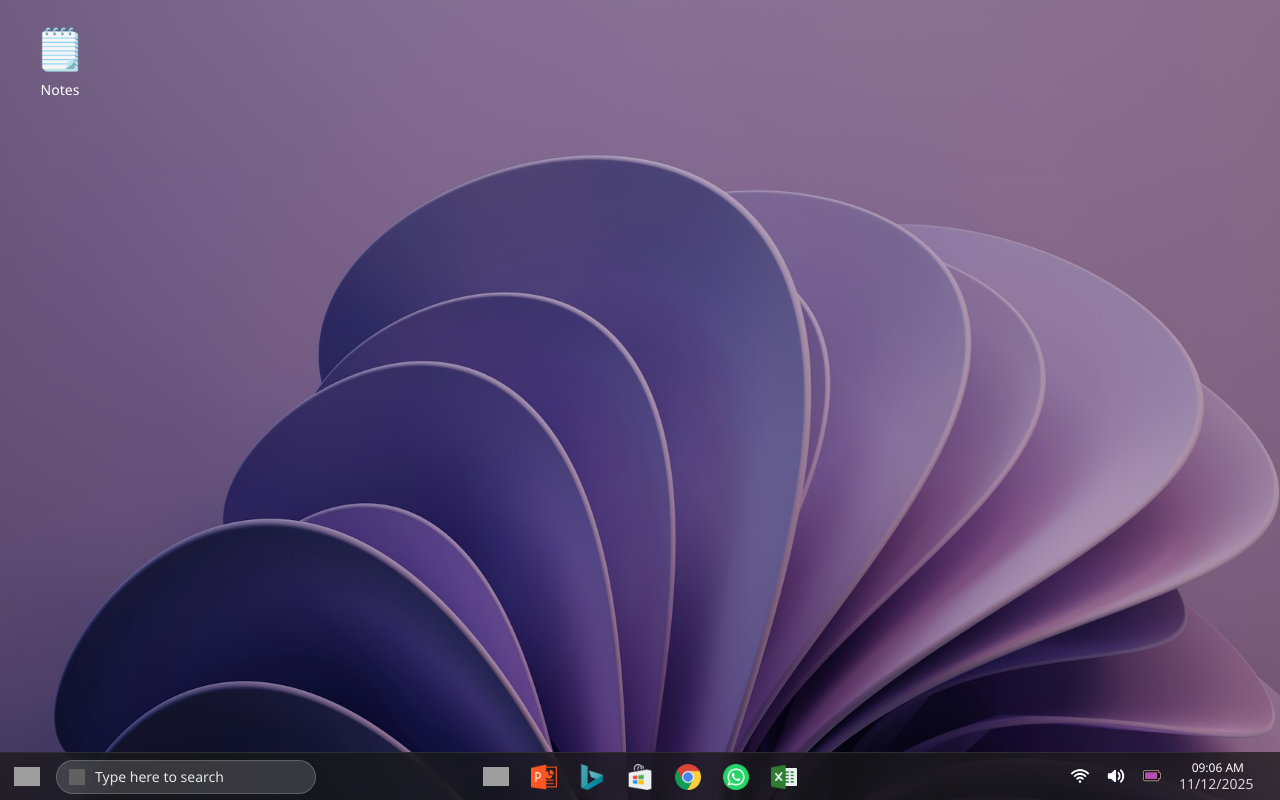
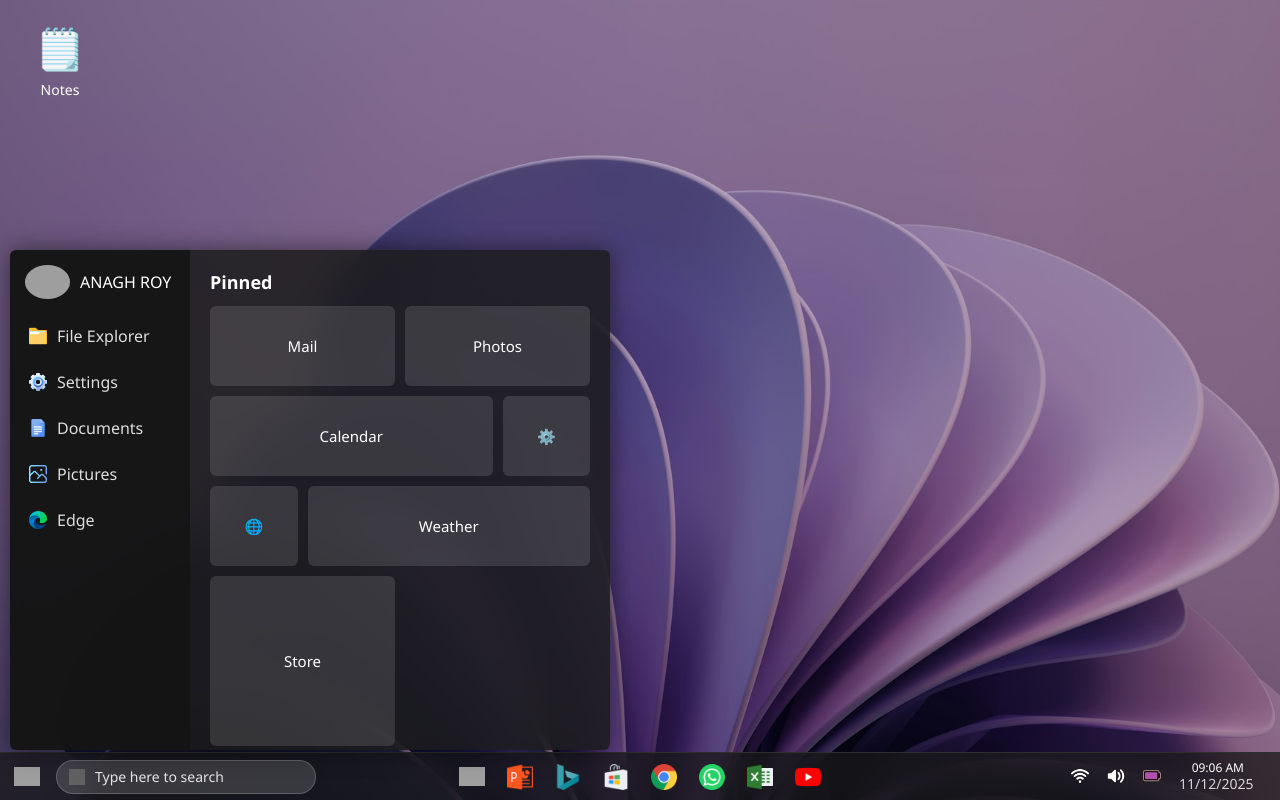
Before and after one commit to anaghroy/windows-operating-inferface, a plain HTML site: page index.html in a window 1280 px wide. Both pictures are taken after a click on the element 27 px from the left and 776 px from the top of the page. Drawn offline with Linux system fonts and the light colour scheme; grey boxes are pictures that could not be loaded.

Commit message:
Start-menu update

```diff
--- a/index.html
+++ b/index.html
@@ -64,7 +64,11 @@
         </div>
 
         <div class="taskbar-item">
-          <img src="./excel.png" />
+          <img src="./excel.png" alt="excel" />
+        </div>
+
+        <div class="taskbar-item">
+          <img src="./youtube.png" alt="youtube" />
         </div>
       </div>
 
@@ -77,6 +81,37 @@
       </div>
 
       <div class="task-icons" id="taskIcons"></div>
+    </div>
+    <!-- START MENU -->
+    <div id="start-menu" class="start-menu hidden">
+      <div class="start-left">
+        <div class="user">
+          <img src="https://i.imgur.com/4Z7cP1G.png" alt="" />
+          <span>ANAGH ROY</span>
+        </div>
+
+        <ul>
+          <li><img src="./folder.png" /> File Explorer</li>
+          <li><img src="./settings.png" /> Settings</li>
+          <li><img src="./documents.png" /> Documents</li>
+          <li><img src="./pictures.png" /> Pictures</li>
+          <li><img src="./microsoft edge.png" /> Edge</li>
+        </ul>
+      </div>
+
+      <div class="start-right">
+        <div class="menu-title">Pinned</div>
+
+        <div class="tiles">
+          <div class="tile medium">Mail</div>
+          <div class="tile medium">Photos</div>
+          <div class="tile wide">Calendar</div>
+          <div class="tile small">⚙️</div>
+          <div class="tile small">🌐</div>
+          <div class="tile wide">Weather</div>
+          <div class="tile large">Store</div>
+        </div>
+      </div>
     </div>
 
     <div id="contextMenu" class="context-menu" style="display: none">
--- a/script.js
+++ b/script.js
@@ -2,6 +2,8 @@ const desktop = document.getElementById("desktop");
 const contextMenu = document.getElementById("contextMenu");
 const icons = document.getElementById("icons");
 let folderCount = 1;
+const startBtn = document.querySelector(".start-btn");
+const startMenu = document.getElementById("start-menu");
 
 // Disable default right-click
 window.addEventListener("contextmenu", (e) => {
@@ -126,3 +128,16 @@ function updateTime() {
 
 setInterval(updateTime, 1000);
 updateTime();
+
+
+// Start-Menu
+startBtn.addEventListener("click", () => {
+  startMenu.classList.toggle("hidden");
+});
+
+// Close Start Menu on clicking outside
+document.addEventListener("click", (e) => {
+  if (!startMenu.contains(e.target) && !startBtn.contains(e.target)) {
+    startMenu.classList.add("hidden");
+  }
+});
--- a/style.scss
+++ b/style.scss
@@ -154,7 +154,128 @@ body {
     flex-direction: column;
     gap: 2px;
     cursor: pointer;
+  }
+}
+.start-menu {
+  width: 600px;
+  height: 500px;
+  position: fixed;
+  bottom: 50px;
+  left: 10px;
+  background: rgba(28, 28, 28, 0.85);
+  backdrop-filter: blur(20px);
+  border-radius: 6px;
+  display: flex;
+  overflow: hidden;
+  transform-origin: bottom left;
+  transition: 0.25s ease;
+  box-shadow: 0 0 25px rgba(0, 0, 0, 0.5);
+  z-index: 999999;
 
+  &.hidden {
+    transform: scale(0);
+    opacity: 0;
+    pointer-events: none;
+  }
+}
+
+.start-left {
+  width: 180px;
+  background: rgba(20, 20, 20, 0.85);
+  padding: 15px;
+  display: flex;
+  flex-direction: column;
+  gap: 20px;
+
+  .user {
+    display: flex;
+    align-items: center;
+    gap: 10px;
+    color: #fff;
+
+    img {
+      width: 45px;
+      border-radius: 50%;
+    }
+  }
+
+  ul {
+    list-style: none;
+    display: flex;
+    flex-direction: column;
+    gap: 12px;
+
+    li {
+      display: flex;
+      align-items: center;
+      gap: 10px;
+      color: #ddd;
+      cursor: pointer;
+      padding: 6px 4px;
+      border-radius: 4px;
+
+      img {
+        width: 18px;
+      }
+
+      &:hover {
+        background: rgba(255, 255, 255, 0.15);
+      }
+    }
+  }
+}
+
+.start-right {
+  flex: 1;
+  padding: 20px;
+  color: #fff;
+
+  .menu-title {
+    font-size: 18px;
+    font-weight: 600;
+    margin-bottom: 12px;
+  }
+
+  .tiles {
+    display: grid;
+    grid-template-columns: repeat(4, 1fr);
+    grid-auto-rows: 80px;
+    gap: 10px;
+  }
+
+  .tile {
+    background: rgba(255, 255, 255, 0.12);
+    border-radius: 6px;
+    display: flex;
+    justify-content: center;
+    align-items: center;
+    font-size: 15px;
+    cursor: pointer;
+    transition: 0.2s;
+
+    &:hover {
+      background: rgba(255, 255, 255, 0.25);
+    }
+  }
+
+  .small {
+    grid-row: span 1;
+    grid-column: span 1;
+  }
+
+  .medium {
+    grid-row: span 1;
+    grid-column: span 2;
+  }
+
+  .wide {
+    grid-row: span 1;
+    grid-column: span 3;
+  }
+
+  .large {
+    grid-row: span 2;
+    grid-column: span 2;
   }
 }
 
```
Also changed, not shown: documents.png (added), folder.png (added), microsoft edge.png (added), pictures.png (added), settings.png (added), style.css, youtube.png (added), 1 other file.
